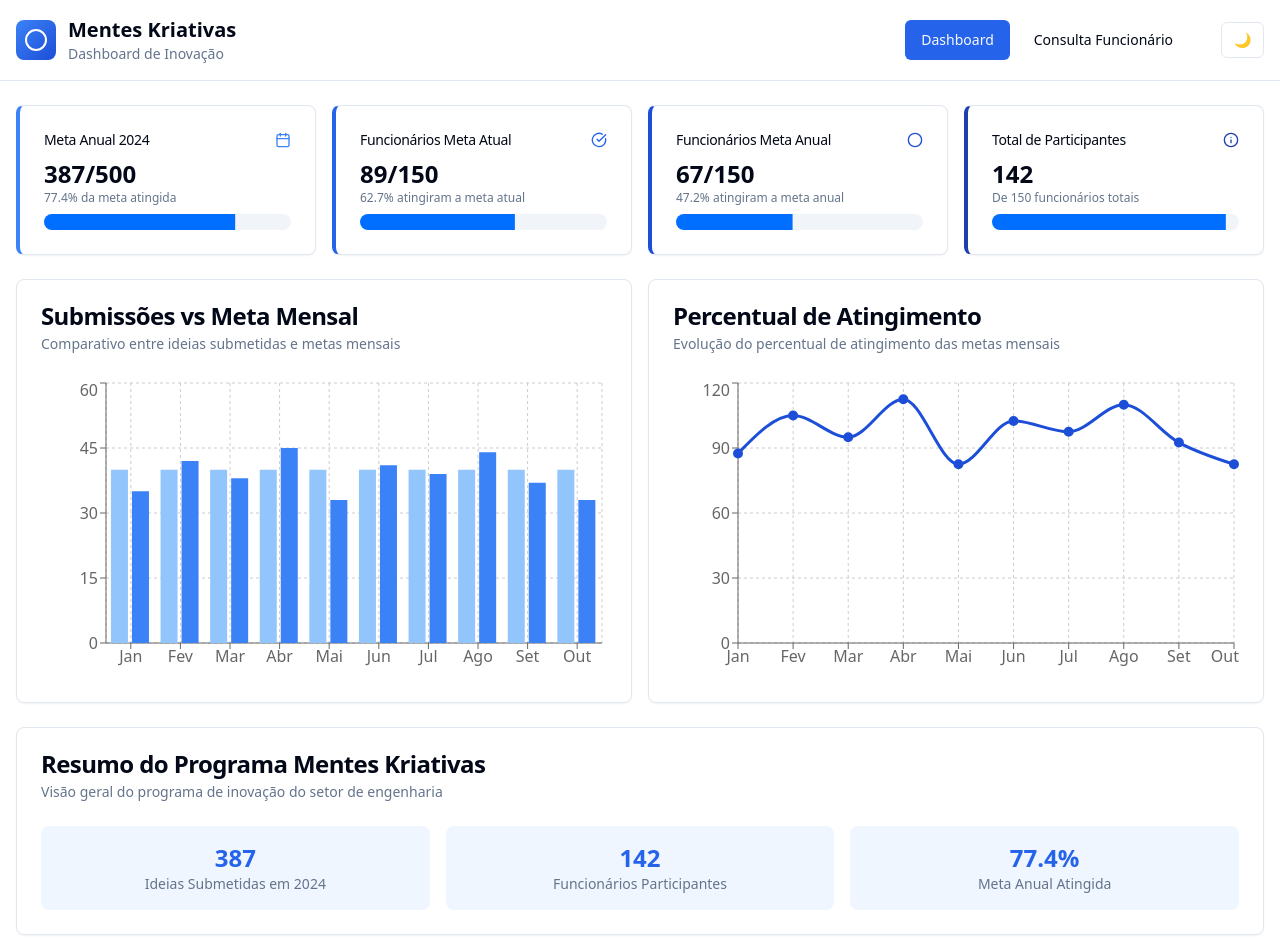
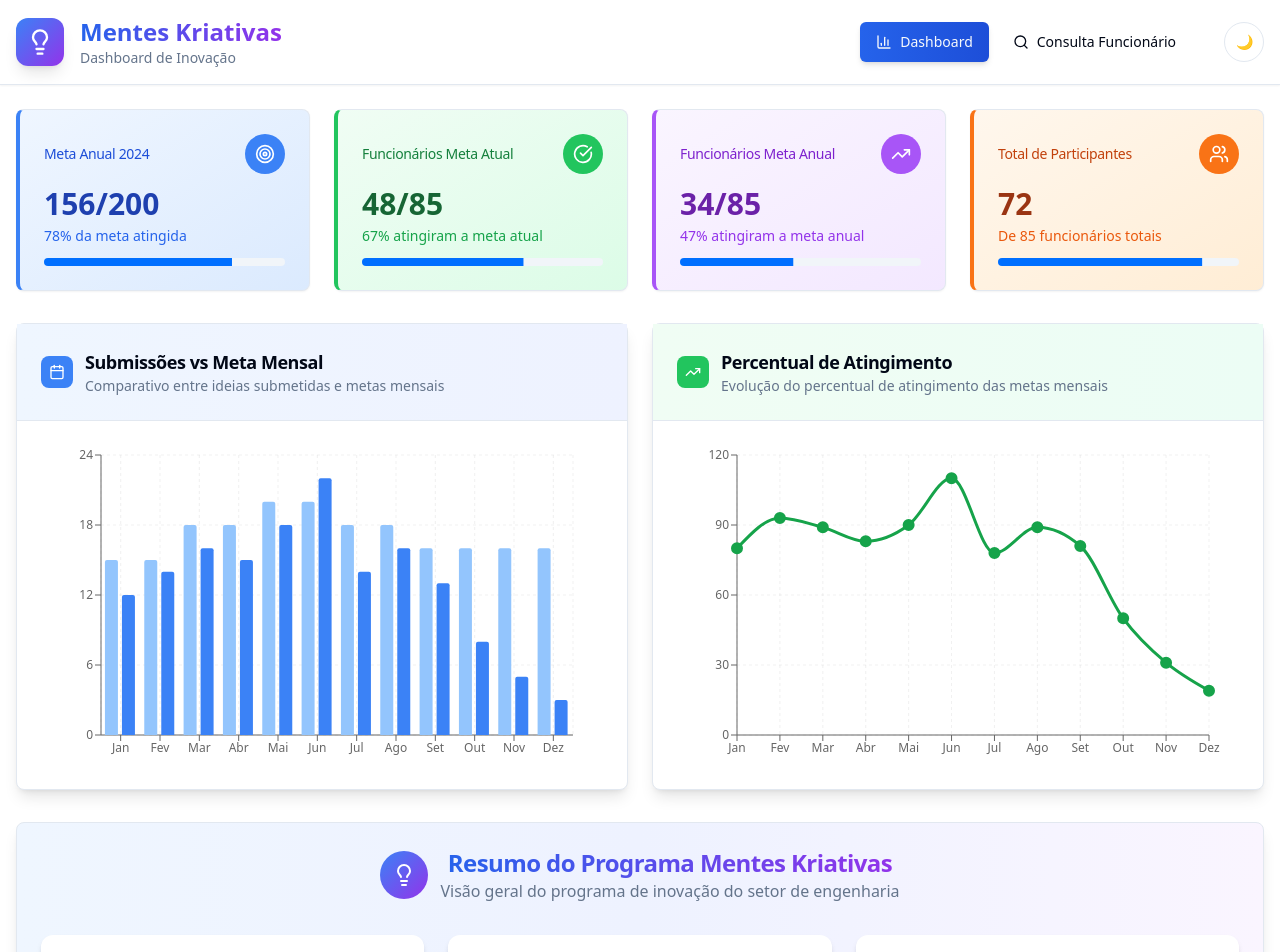
Before and after one commit to Wesley-Nascimentoo/dashboard-mentes-kriativas, a React (Vite) app: page / in a window 1280 px wide. Shown: the top 952 px of the page. Built offline with nearby package versions, Linux system fonts and the light colour scheme.

Commit message:
Refactor: Improve dashboard design and add icons
- Updated the dashboard design to be more modern.
- Added icons to inform the data being shown.
- Changed the months in the chart to be from January to December.

```diff
--- a/src/components/Dashboard.tsx
+++ b/src/components/Dashboard.tsx
@@ -3,7 +3,7 @@ import React from 'react';
 import { Card, CardContent, CardDescription, CardHeader, CardTitle } from '@/components/ui/card';
 import { Progress } from '@/components/ui/progress';
 import { BarChart, Bar, XAxis, YAxis, CartesianGrid, Tooltip, ResponsiveContainer, LineChart, Line } from 'recharts';
-import { Circle, Calendar, CheckCircle, Info } from 'lucide-react';
+import { Calendar, CheckCircle, Circle, Info, Target, TrendingUp, Users, Lightbulb } from 'lucide-react';
 import mentesData from '@/data/mentesKriativasData.json';
 
 const Dashboard = () => {
@@ -20,115 +20,148 @@ const Dashboard = () => {
   }));
 
   return (
-    <div className="space-y-6">
-      {/* Métricas principais */}
-      <div className="grid gap-4 md:grid-cols-2 lg:grid-cols-4">
-        <Card className="border-l-4 border-l-blue-500">
-          <CardHeader className="flex flex-row items-center justify-between space-y-0 pb-2">
-            <CardTitle className="text-sm font-medium">Meta Anual {anoAtual}</CardTitle>
-            <Calendar className="h-4 w-4 text-blue-500" />
+    <div className="space-y-8">
+      {/* Métricas principais com design moderno */}
+      <div className="grid gap-6 md:grid-cols-2 lg:grid-cols-4">
+        <Card className="group hover:shadow-lg transition-all duration-300 border-l-4 border-l-blue-500 bg-gradient-to-br from-blue-50 to-blue-100 dark:from-blue-950 dark:to-blue-900">
+          <CardHeader className="flex flex-row items-center justify-between space-y-0 pb-3">
+            <CardTitle className="text-sm font-medium text-blue-700 dark:text-blue-300">Meta Anual {anoAtual}</CardTitle>
+            <div className="w-10 h-10 bg-blue-500 rounded-full flex items-center justify-center">
+              <Target className="h-5 w-5 text-white" />
+            </div>
           </CardHeader>
           <CardContent>
-            <div className="text-2xl font-bold">{dadosAno.submissoes}/{dadosAno.metaTotal}</div>
-            <p className="text-xs text-muted-foreground">
+            <div className="text-3xl font-bold text-blue-800 dark:text-blue-200">{dadosAno.submissoes}/{dadosAno.metaTotal}</div>
+            <p className="text-sm text-blue-600 dark:text-blue-400 mt-1">
               {dadosAno.percentualAtingido}% da meta atingida
             </p>
-            <Progress value={dadosAno.percentualAtingido} className="mt-2" />
+            <Progress value={dadosAno.percentualAtingido} className="mt-3 h-2" />
           </CardContent>
         </Card>
 
-        <Card className="border-l-4 border-l-blue-600">
-          <CardHeader className="flex flex-row items-center justify-between space-y-0 pb-2">
-            <CardTitle className="text-sm font-medium">Funcionários Meta Atual</CardTitle>
-            <CheckCircle className="h-4 w-4 text-blue-600" />
+        <Card className="group hover:shadow-lg transition-all duration-300 border-l-4 border-l-green-500 bg-gradient-to-br from-green-50 to-green-100 dark:from-green-950 dark:to-green-900">
+          <CardHeader className="flex flex-row items-center justify-between space-y-0 pb-3">
+            <CardTitle className="text-sm font-medium text-green-700 dark:text-green-300">Funcionários Meta Atual</CardTitle>
+            <div className="w-10 h-10 bg-green-500 rounded-full flex items-center justify-center">
+              <CheckCircle className="h-5 w-5 text-white" />
+            </div>
           </CardHeader>
           <CardContent>
-            <div className="text-2xl font-bold">{funcionarios.funcionariosMetaAtual}/{funcionarios.totalFuncionarios}</div>
-            <p className="text-xs text-muted-foreground">
+            <div className="text-3xl font-bold text-green-800 dark:text-green-200">{funcionarios.funcionariosMetaAtual}/{funcionarios.totalFuncionarios}</div>
+            <p className="text-sm text-green-600 dark:text-green-400 mt-1">
               {funcionarios.percentualMetaAtual}% atingiram a meta atual
             </p>
-            <Progress value={funcionarios.percentualMetaAtual} className="mt-2" />
+            <Progress value={funcionarios.percentualMetaAtual} className="mt-3 h-2" />
           </CardContent>
         </Card>
 
-        <Card className="border-l-4 border-l-blue-700">
-          <CardHeader className="flex flex-row items-center justify-between space-y-0 pb-2">
-            <CardTitle className="text-sm font-medium">Funcionários Meta Anual</CardTitle>
-            <Circle className="h-4 w-4 text-blue-700" />
+        <Card className="group hover:shadow-lg transition-all duration-300 border-l-4 border-l-purple-500 bg-gradient-to-br from-purple-50 to-purple-100 dark:from-purple-950 dark:to-purple-900">
+          <CardHeader className="flex flex-row items-center justify-between space-y-0 pb-3">
+            <CardTitle className="text-sm font-medium text-purple-700 dark:text-purple-300">Funcionários Meta Anual</CardTitle>
+            <div className="w-10 h-10 bg-purple-500 rounded-full flex items-center justify-center">
+              <TrendingUp className="h-5 w-5 text-white" />
+            </div>
           </CardHeader>
           <CardContent>
-            <div className="text-2xl font-bold">{funcionarios.funcionariosMetaAnual}/{funcionarios.totalFuncionarios}</div>
-            <p className="text-xs text-muted-foreground">
+            <div className="text-3xl font-bold text-purple-800 dark:text-purple-200">{funcionarios.funcionariosMetaAnual}/{funcionarios.totalFuncionarios}</div>
+            <p className="text-sm text-purple-600 dark:text-purple-400 mt-1">
               {funcionarios.percentualMetaAnual}% atingiram a meta anual
             </p>
-            <Progress value={funcionarios.percentualMetaAnual} className="mt-2" />
+            <Progress value={funcionarios.percentualMetaAnual} className="mt-3 h-2" />
           </CardContent>
         </Card>
 
-        <Card className="border-l-4 border-l-blue-800">
-          <CardHeader className="flex flex-row items-center justify-between space-y-0 pb-2">
-            <CardTitle className="text-sm font-medium">Total de Participantes</CardTitle>
-            <Info className="h-4 w-4 text-blue-800" />
+        <Card className="group hover:shadow-lg transition-all duration-300 border-l-4 border-l-orange-500 bg-gradient-to-br from-orange-50 to-orange-100 dark:from-orange-950 dark:to-orange-900">
+          <CardHeader className="flex flex-row items-center justify-between space-y-0 pb-3">
+            <CardTitle className="text-sm font-medium text-orange-700 dark:text-orange-300">Total de Participantes</CardTitle>
+            <div className="w-10 h-10 bg-orange-500 rounded-full flex items-center justify-center">
+              <Users className="h-5 w-5 text-white" />
+            </div>
           </CardHeader>
           <CardContent>
-            <div className="text-2xl font-bold">{funcionarios.funcionariosComMeta}</div>
-            <p className="text-xs text-muted-foreground">
+            <div className="text-3xl font-bold text-orange-800 dark:text-orange-200">{funcionarios.funcionariosComMeta}</div>
+            <p className="text-sm text-orange-600 dark:text-orange-400 mt-1">
               De {funcionarios.totalFuncionarios} funcionários totais
             </p>
-            <Progress value={(funcionarios.funcionariosComMeta / funcionarios.totalFuncionarios) * 100} className="mt-2" />
+            <Progress value={(funcionarios.funcionariosComMeta / funcionarios.totalFuncionarios) * 100} className="mt-3 h-2" />
           </CardContent>
         </Card>
       </div>
 
-      {/* Gráficos */}
-      <div className="grid gap-4 lg:grid-cols-2">
-        <Card>
-          <CardHeader>
-            <CardTitle>Submissões vs Meta Mensal</CardTitle>
+      {/* Gráficos modernos */}
+      <div className="grid gap-6 lg:grid-cols-2">
+        <Card className="shadow-lg hover:shadow-xl transition-shadow duration-300">
+          <CardHeader className="border-b bg-gradient-to-r from-blue-50 to-indigo-50 dark:from-blue-950 dark:to-indigo-950">
+            <div className="flex items-center gap-3">
+              <div className="w-8 h-8 bg-blue-500 rounded-lg flex items-center justify-center">
+                <Calendar className="h-4 w-4 text-white" />
+              </div>
+              <div>
+                <CardTitle className="text-lg">Submissões vs Meta Mensal</CardTitle>
                 <CardDescription>
                   Comparativo entre ideias submetidas e metas mensais
                 </CardDescription>
+              </div>
+            </div>
           </CardHeader>
-          <CardContent>
-            <ResponsiveContainer width="100%" height={300}>
-              <BarChart data={dadosGraficoMensal}>
-                <CartesianGrid strokeDasharray="3 3" />
-                <XAxis dataKey="mes" />
-                <YAxis />
+          <CardContent className="pt-6">
+            <ResponsiveContainer width="100%" height={320}>
+              <BarChart data={dadosGraficoMensal} margin={{ top: 10, right: 30, left: 0, bottom: 0 }}>
+                <CartesianGrid strokeDasharray="3 3" className="opacity-30" />
+                <XAxis dataKey="mes" fontSize={12} />
+                <YAxis fontSize={12} />
                 <Tooltip
                   formatter={(value, name) => [value, name === 'Meta' ? 'Meta' : 'Submissões']}
                   labelFormatter={(label) => `Mês: ${label}`}
+                  contentStyle={{
+                    backgroundColor: 'hsl(var(--card))',
+                    border: '1px solid hsl(var(--border))',
+                    borderRadius: '8px'
+                  }}
                 />
-                <Bar dataKey="Meta" fill="#93c5fd" name="Meta" />
-                <Bar dataKey="Submissões" fill="#3b82f6" name="Submissões" />
+                <Bar dataKey="Meta" fill="#93c5fd" name="Meta" radius={[2, 2, 0, 0]} />
+                <Bar dataKey="Submissões" fill="#3b82f6" name="Submissões" radius={[2, 2, 0, 0]} />
               </BarChart>
             </ResponsiveContainer>
           </CardContent>
         </Card>
 
-        <Card>
-          <CardHeader>
-            <CardTitle>Percentual de Atingimento</CardTitle>
+        <Card className="shadow-lg hover:shadow-xl transition-shadow duration-300">
+          <CardHeader className="border-b bg-gradient-to-r from-green-50 to-emerald-50 dark:from-green-950 dark:to-emerald-950">
+            <div className="flex items-center gap-3">
+              <div className="w-8 h-8 bg-green-500 rounded-lg flex items-center justify-center">
+                <TrendingUp className="h-4 w-4 text-white" />
+              </div>
+              <div>
+                <CardTitle className="text-lg">Percentual de Atingimento</CardTitle>
                 <CardDescription>
                   Evolução do percentual de atingimento das metas mensais
                 </CardDescription>
+              </div>
+            </div>
           </CardHeader>
-          <CardContent>
-            <ResponsiveContainer width="100%" height={300}>
-              <LineChart data={dadosGraficoMensal}>
-                <CartesianGrid strokeDasharray="3 3" />
-                <XAxis dataKey="mes" />
-                <YAxis />
+          <CardContent className="pt-6">
+            <ResponsiveContainer width="100%" height={320}>
+              <LineChart data={dadosGraficoMensal} margin={{ top: 10, right: 30, left: 0, bottom: 0 }}>
+                <CartesianGrid strokeDasharray="3 3" className="opacity-30" />
+                <XAxis dataKey="mes" fontSize={12} />
+                <YAxis fontSize={12} />
                 <Tooltip
                   formatter={(value) => [`${value}%`, 'Percentual']}
                   labelFormatter={(label) => `Mês: ${label}`}
+                  contentStyle={{
+                    backgroundColor: 'hsl(var(--card))',
+                    border: '1px solid hsl(var(--border))',
+                    borderRadius: '8px'
+                  }}
                 />
                 <Line
                   type="monotone"
                   dataKey="Percentual"
-                  stroke="#1d4ed8"
+                  stroke="#16a34a"
                   strokeWidth={3}
-                  dot={{ fill: '#1d4ed8', strokeWidth: 2, r: 4 }}
+                  dot={{ fill: '#16a34a', strokeWidth: 2, r: 5 }}
+                  activeDot={{ r: 7, fill: '#16a34a' }}
                 />
               </LineChart>
             </ResponsiveContainer>
@@ -136,26 +169,44 @@ const Dashboard = () => {
         </Card>
       </div>
 
-      {/* Resumo do desempenho */}
-      <Card>
-        <CardHeader>
-          <CardTitle>Resumo do Programa Mentes Kriativas</CardTitle>
-          <CardDescription>
+      {/* Resumo do desempenho modernizado */}
+      <Card className="shadow-lg bg-gradient-to-r from-blue-50 via-indigo-50 to-purple-50 dark:from-blue-950 dark:via-indigo-950 dark:to-purple-950">
+        <CardHeader className="text-center">
+          <div className="flex items-center justify-center gap-3 mb-2">
+            <div className="w-12 h-12 bg-gradient-to-br from-blue-500 to-purple-600 rounded-full flex items-center justify-center">
+              <Lightbulb className="h-6 w-6 text-white" />
+            </div>
+            <div>
+              <CardTitle className="text-2xl bg-gradient-to-r from-blue-600 to-purple-600 bg-clip-text text-transparent">
+                Resumo do Programa Mentes Kriativas
+              </CardTitle>
+              <CardDescription className="text-base">
                 Visão geral do programa de inovação do setor de engenharia
               </CardDescription>
+            </div>
+          </div>
         </CardHeader>
         <CardContent>
-          <div className="grid gap-4 md:grid-cols-3">
-            <div className="text-center p-4 bg-blue-50 dark:bg-blue-950 rounded-lg">
-              <div className="text-2xl font-bold text-blue-600">{dadosAno.submissoes}</div>
+          <div className="grid gap-6 md:grid-cols-3">
+            <div className="text-center p-6 bg-white dark:bg-gray-800 rounded-xl shadow-md hover:shadow-lg transition-shadow">
+              <div className="w-12 h-12 bg-blue-500 rounded-full flex items-center justify-center mx-auto mb-3">
+                <Lightbulb className="h-6 w-6 text-white" />
+              </div>
+              <div className="text-3xl font-bold text-blue-600 mb-1">{dadosAno.submissoes}</div>
               <p className="text-sm text-muted-foreground">Ideias Submetidas em {anoAtual}</p>
             </div>
-            <div className="text-center p-4 bg-blue-50 dark:bg-blue-950 rounded-lg">
-              <div className="text-2xl font-bold text-blue-600">{funcionarios.funcionariosComMeta}</div>
+            <div className="text-center p-6 bg-white dark:bg-gray-800 rounded-xl shadow-md hover:shadow-lg transition-shadow">
+              <div className="w-12 h-12 bg-green-500 rounded-full flex items-center justify-center mx-auto mb-3">
+                <Users className="h-6 w-6 text-white" />
+              </div>
+              <div className="text-3xl font-bold text-green-600 mb-1">{funcionarios.funcionariosComMeta}</div>
               <p className="text-sm text-muted-foreground">Funcionários Participantes</p>
             </div>
-            <div className="text-center p-4 bg-blue-50 dark:bg-blue-950 rounded-lg">
-              <div className="text-2xl font-bold text-blue-600">{dadosAno.percentualAtingido}%</div>
+            <div className="text-center p-6 bg-white dark:bg-gray-800 rounded-xl shadow-md hover:shadow-lg transition-shadow">
+              <div className="w-12 h-12 bg-purple-500 rounded-full flex items-center justify-center mx-auto mb-3">
+                <Target className="h-6 w-6 text-white" />
+              </div>
+              <div className="text-3xl font-bold text-purple-600 mb-1">{dadosAno.percentualAtingido}%</div>
               <p className="text-sm text-muted-foreground">Meta Anual Atingida</p>
             </div>
           </div>
--- a/src/components/Header.tsx
+++ b/src/components/Header.tsx
@@ -2,7 +2,7 @@
 import React from 'react';
 import { Button } from '@/components/ui/button';
 import { useTheme } from '@/contexts/ThemeContext';
-import { Circle } from 'lucide-react';
+import { Lightbulb, BarChart3, Search } from 'lucide-react';
 
 interface HeaderProps {
   activeTab: string;
@@ -13,15 +13,17 @@ const Header = ({ activeTab, setActiveTab }: HeaderProps) => {
   const { theme, toggleTheme } = useTheme();
 
   return (
-    <header className="border-b bg-card">
+    <header className="border-b bg-card shadow-sm">
       <div className="container mx-auto px-4 py-4">
         <div className="flex items-center justify-between">
-          <div className="flex items-center gap-3">
-            <div className="w-10 h-10 bg-gradient-to-br from-blue-500 to-blue-700 rounded-lg flex items-center justify-center">
-              <Circle className="h-6 w-6 text-white" />
+          <div className="flex items-center gap-4">
+            <div className="w-12 h-12 bg-gradient-to-br from-blue-500 to-purple-600 rounded-xl flex items-center justify-center shadow-lg">
+              <Lightbulb className="h-7 w-7 text-white" />
             </div>
             <div>
-              <h1 className="text-xl font-bold text-foreground">Mentes Kriativas</h1>
+              <h1 className="text-2xl font-bold bg-gradient-to-r from-blue-600 to-purple-600 bg-clip-text text-transparent">
+                Mentes Kriativas
+              </h1>
               <p className="text-sm text-muted-foreground">Dashboard de Inovação</p>
             </div>
           </div>
@@ -31,15 +33,25 @@ const Header = ({ activeTab, setActiveTab }: HeaderProps) => {
               <Button
                 variant={activeTab === 'dashboard' ? 'default' : 'ghost'}
                 onClick={() => setActiveTab('dashboard')}
-                className={activeTab === 'dashboard' ? 'bg-blue-600 hover:bg-blue-700' : ''}
+                className={`flex items-center gap-2 transition-all duration-200 ${
+                  activeTab === 'dashboard'
+                    ? 'bg-gradient-to-r from-blue-600 to-blue-700 hover:from-blue-700 hover:to-blue-800 shadow-md'
+                    : 'hover:bg-blue-50 dark:hover:bg-blue-950'
+                }`}
               >
+                <BarChart3 className="h-4 w-4" />
                 Dashboard
               </Button>
               <Button
                 variant={activeTab === 'consulta' ? 'default' : 'ghost'}
                 onClick={() => setActiveTab('consulta')}
-                className={activeTab === 'consulta' ? 'bg-blue-600 hover:bg-blue-700' : ''}
+                className={`flex items-center gap-2 transition-all duration-200 ${
+                  activeTab === 'consulta'
+                    ? 'bg-gradient-to-r from-blue-600 to-blue-700 hover:from-blue-700 hover:to-blue-800 shadow-md'
+                    : 'hover:bg-blue-50 dark:hover:bg-blue-950'
+                }`}
               >
+                <Search className="h-4 w-4" />
                 Consulta Funcionário
               </Button>
             </nav>
@@ -48,7 +60,7 @@ const Header = ({ activeTab, setActiveTab }: HeaderProps) => {
               variant="outline"
               size="sm"
               onClick={toggleTheme}
-              className="ml-4"
+              className="ml-4 w-10 h-10 p-0 rounded-full hover:bg-blue-50 dark:hover:bg-blue-950 transition-colors"
             >
               {theme === 'light' ? '🌙' : '☀️'}
             </Button>
```
Also changed, not shown: src/data/mentesKriativasData.json (+87 -75 lines). Lines whose indentation alone changed are shown as unchanged.
